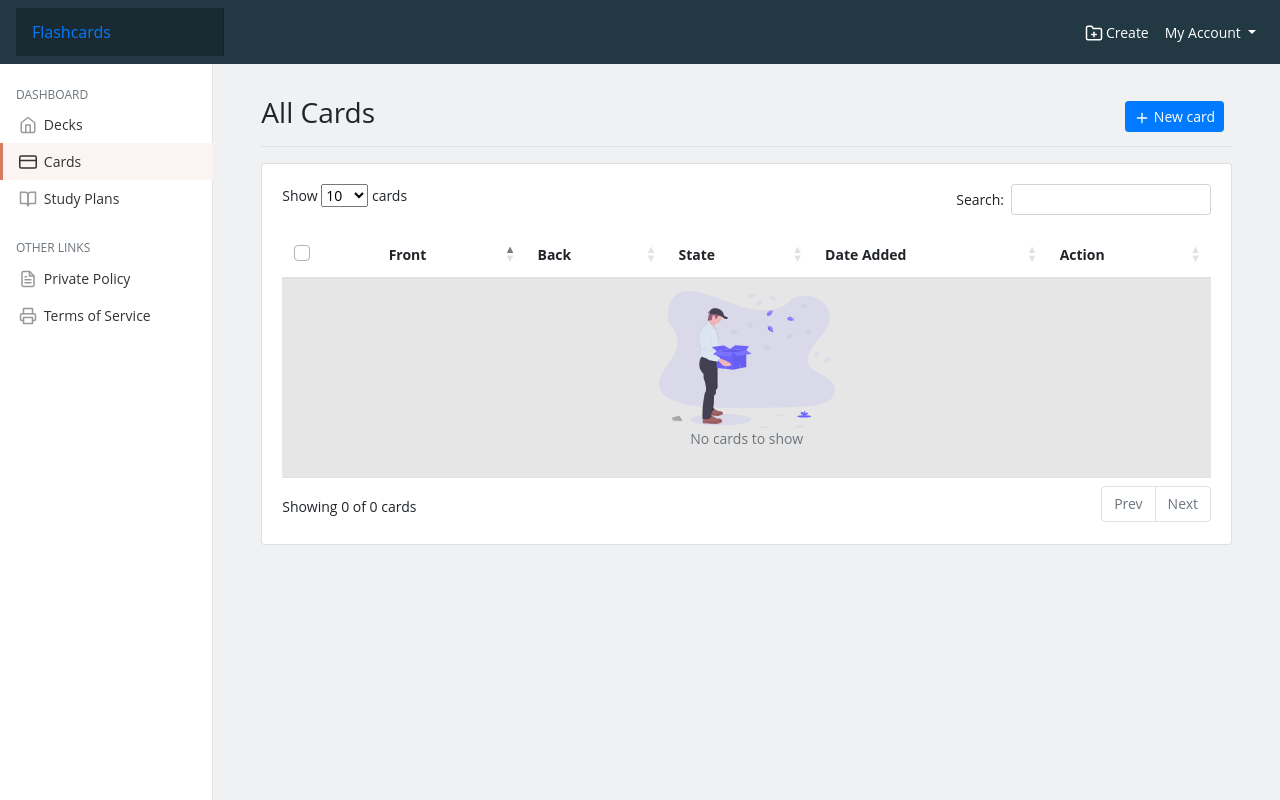
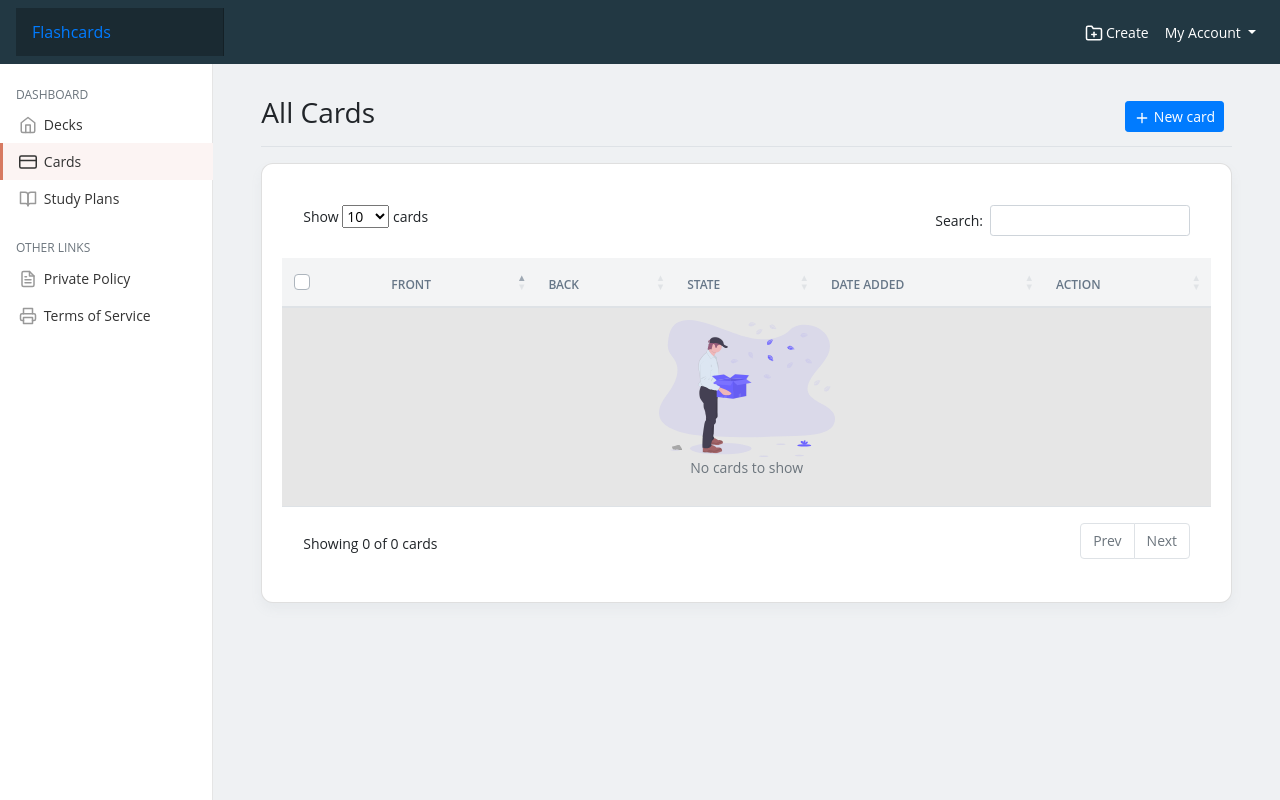
Before and after one commit to Victornguli/flashlearn, a Flask app: page /cards in a window 1280 px wide. Run offline with Flask 2, Linux system fonts and the light colour scheme; the visitor is signed in with stand-in values (Sample User, id 1); data comes from the database, SQL or seed files in the repository; data that the repository does not hold is empty; some libraries are stand-ins or nearby versions.

Commit message:
datatable styling updates

```diff
--- a/flashlearn/static/css/main.css
+++ b/flashlearn/static/css/main.css
@@ -160,11 +160,30 @@ body {
     border-right: 2px solid rgb(148, 148, 148);
 }
 
+/* Cards */
+.card {
+    box-shadow: 0 6px 12px rgba(140, 152, 164, .075);
+    background-color: #fff;
+    border-radius: .75rem;
+}
+
 
 /* Datatable */
 .dt-icon {
     cursor: pointer;
 }
+
+.custom-dt thead {
+    background-color: #f3f4f5;
+}
+
+.custom-dt thead th {
+    font-weight: 600;
+    font-size: .75rem;
+    color: #677788;
+    text-transform: uppercase;
+}
+
 
 .custom-dt th,
 .custom-dt td {
@@ -178,10 +197,21 @@ body {
     outline: none;
 }
 
-div.dataTables_wrapper div.dataTables_info {
+/* div.dataTables_wrapper div.dataTables_info {
     padding-top: 0.85em;
     white-space: pre-wrap;
+} */
+
+.dataTables_wrapper .row:first-of-type {
+    padding: 1.3125rem 1.3125rem;
+    padding-bottom: 0.5rem;
 }
+
+.dataTables_wrapper .row:last-of-type {
+    padding: 1.3125rem 1.3125rem;
+    padding-top: 0.5rem;
+}
+
 
 @media screen and (max-width: 767px) {
 
```
